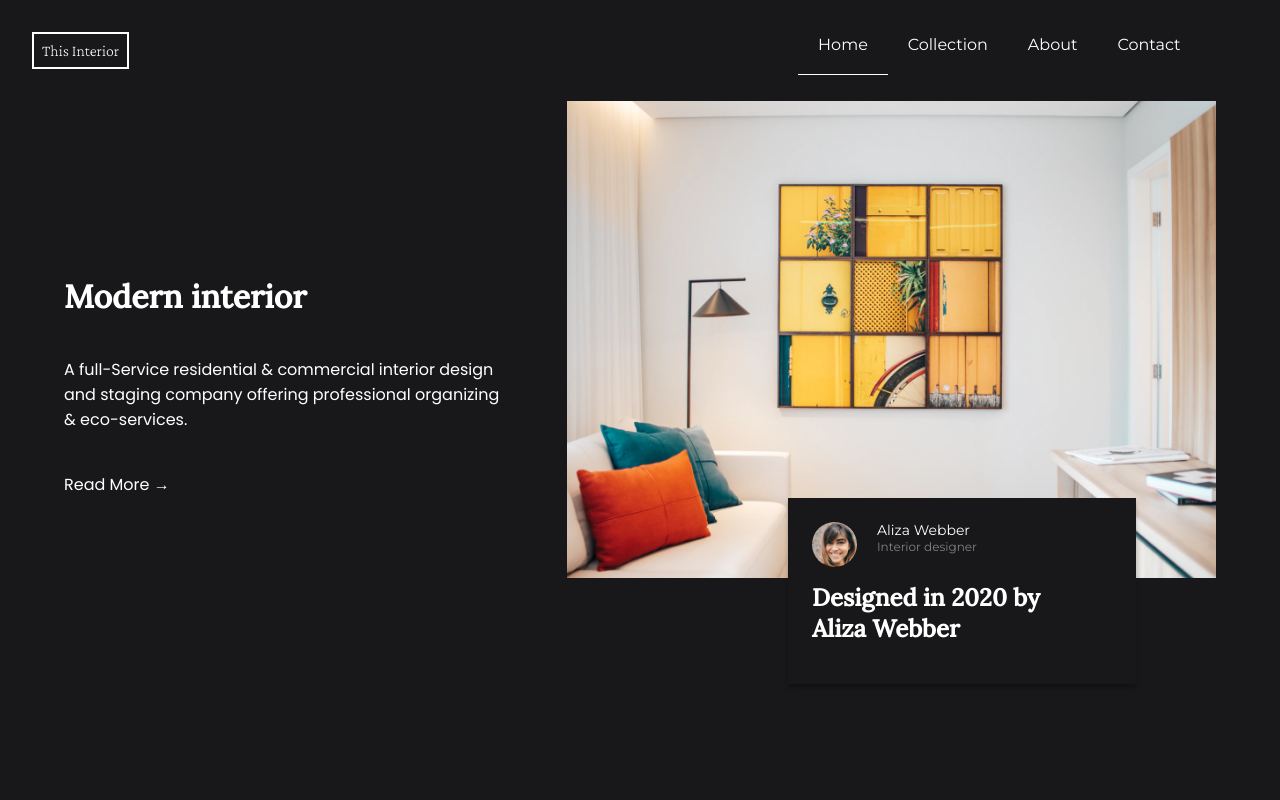
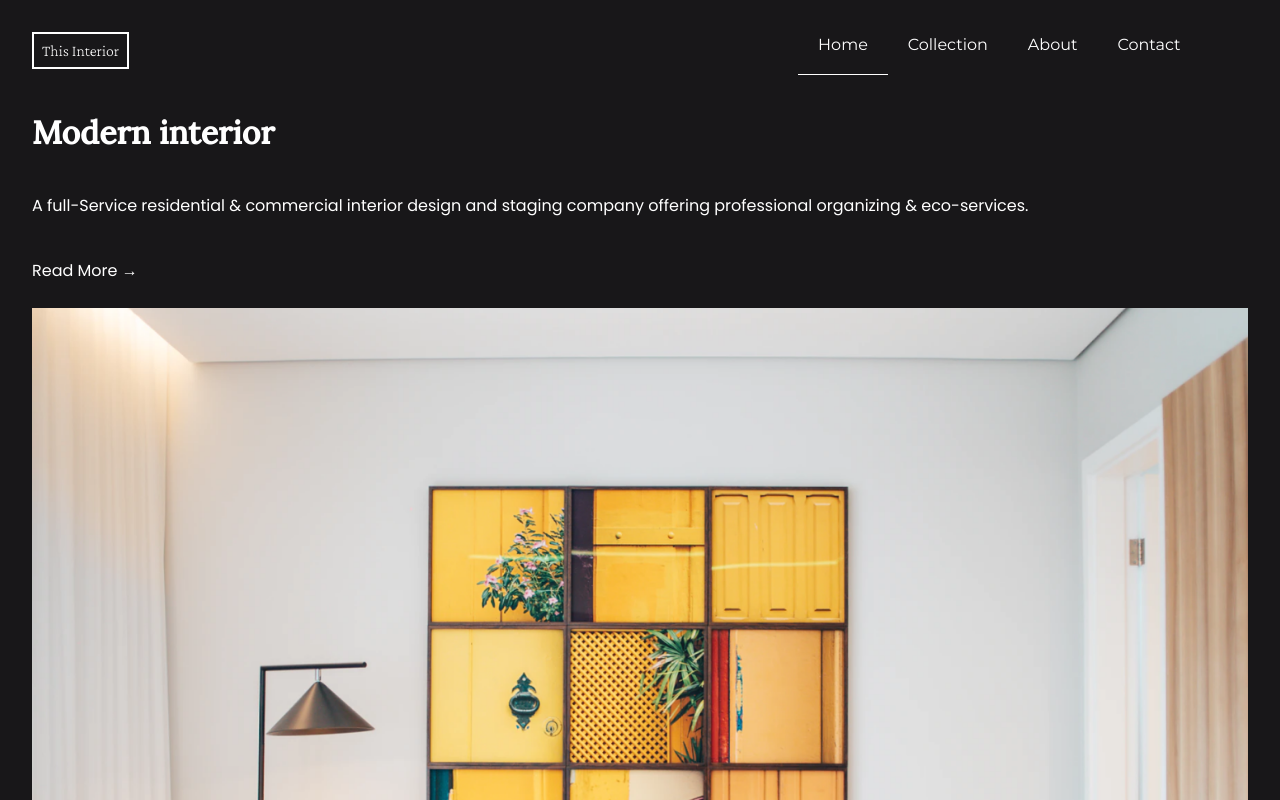
Before and after one commit to Petsamuel/interior-Landing-Page, a plain HTML site: page index.html in a window 1280 px wide. Shown: the top 800 px of the page. Drawn offline with nearby package versions, Linux system fonts and the light colour scheme.

```diff
--- a/index.html
+++ b/index.html
@@ -49,8 +49,7 @@
       </nav>
     </header>
     <main role="main">
-      <div class="wrapper">
-
+      <div class="wrapper"></div>
         <div class="col-1">
           <h1 class="hero-text">Modern interior</h1>
           <div class="hero-paragraph">
--- a/style.css
+++ b/style.css
@@ -79,7 +79,6 @@
 }
 
 main {
-  padding: 2rem;
   height:100vh;
   margin:2em;
 }
```
